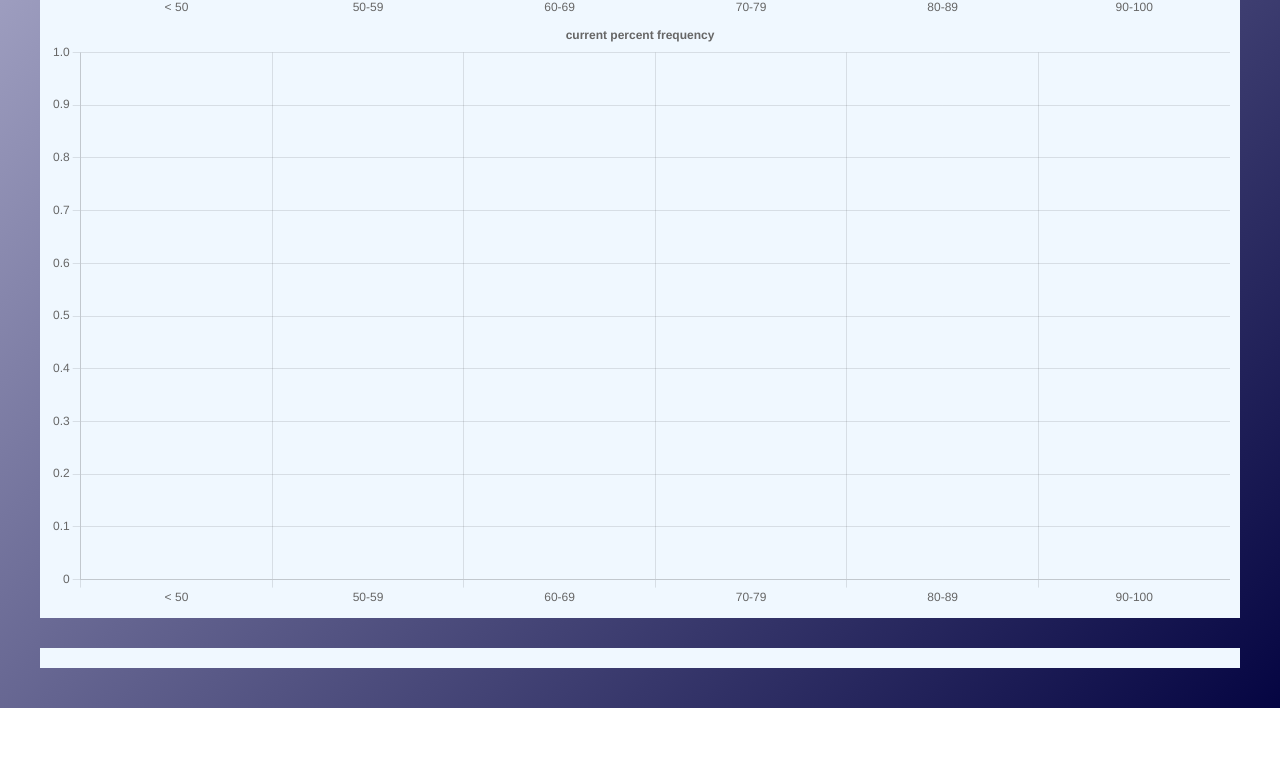
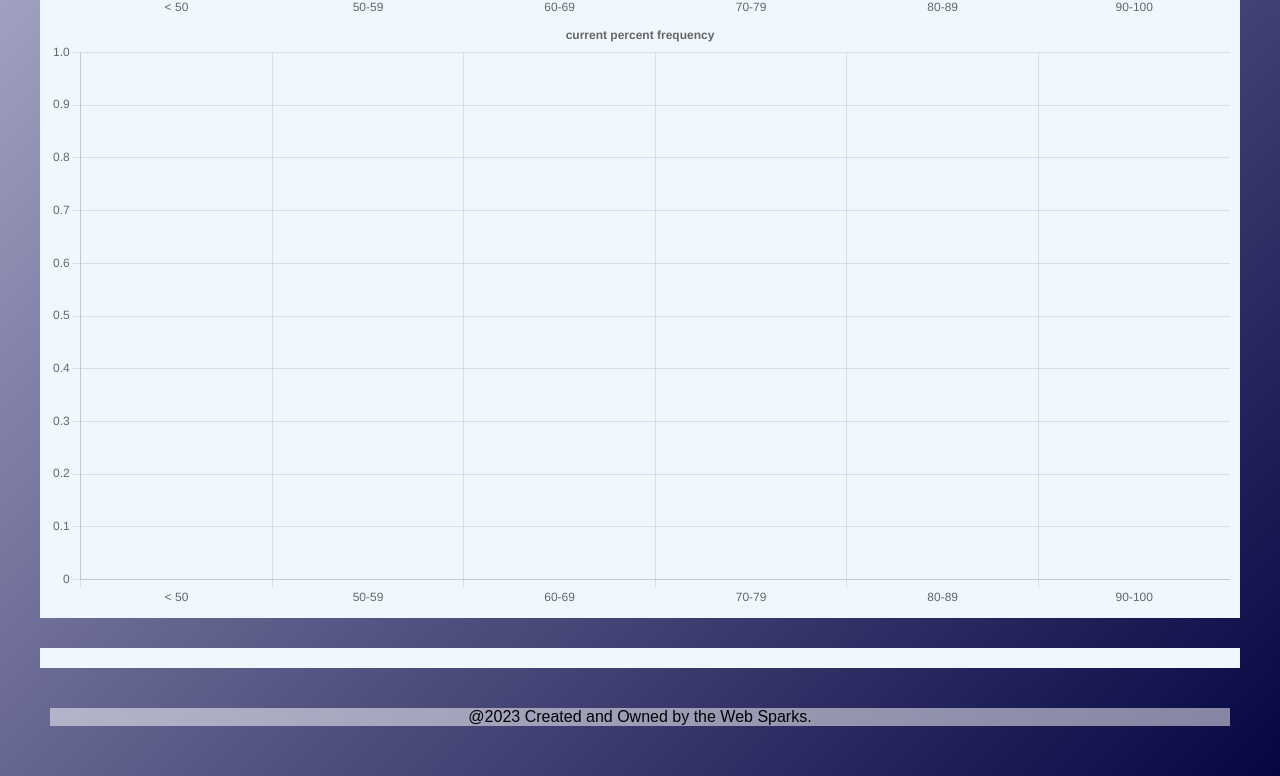
Before and after one commit to TheDrakKing/Website-Host_-WebSparks, a plain HTML site: page index.html in a window 1280 px wide. Shown: the part 2977-3753 px from the top of the page. Before the commit the page ends 3685 px from the top, so only its background shows below. Drawn offline with nearby package versions, Linux system fonts and the light colour scheme; a web font is replaced by a local one.

Commit message:
Add footer

```diff
--- a/index.html
+++ b/index.html
@@ -261,11 +261,15 @@
 
             </td>
         </tr>
+        <tr>
+            <td colspan="2">
+               <footer>
+                @2023 Created and Owned by the Web Sparks. <!--Created by Maleick Williams, of student Id: 2111578 -->
+               </footer>
+            </td>
+        </tr>
 
     </table>
-
-
-
     <script src="Math-Animated.js"></script>
 </body>
 </html>
```
